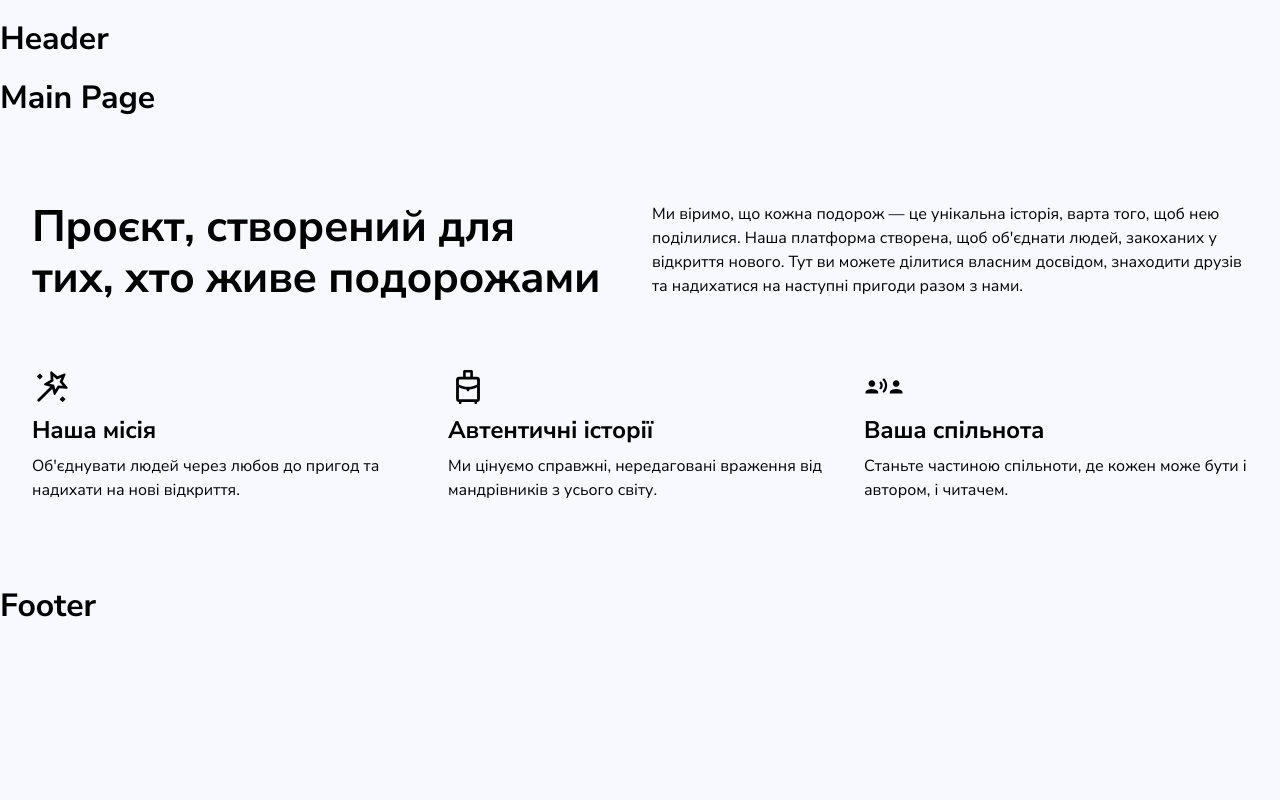
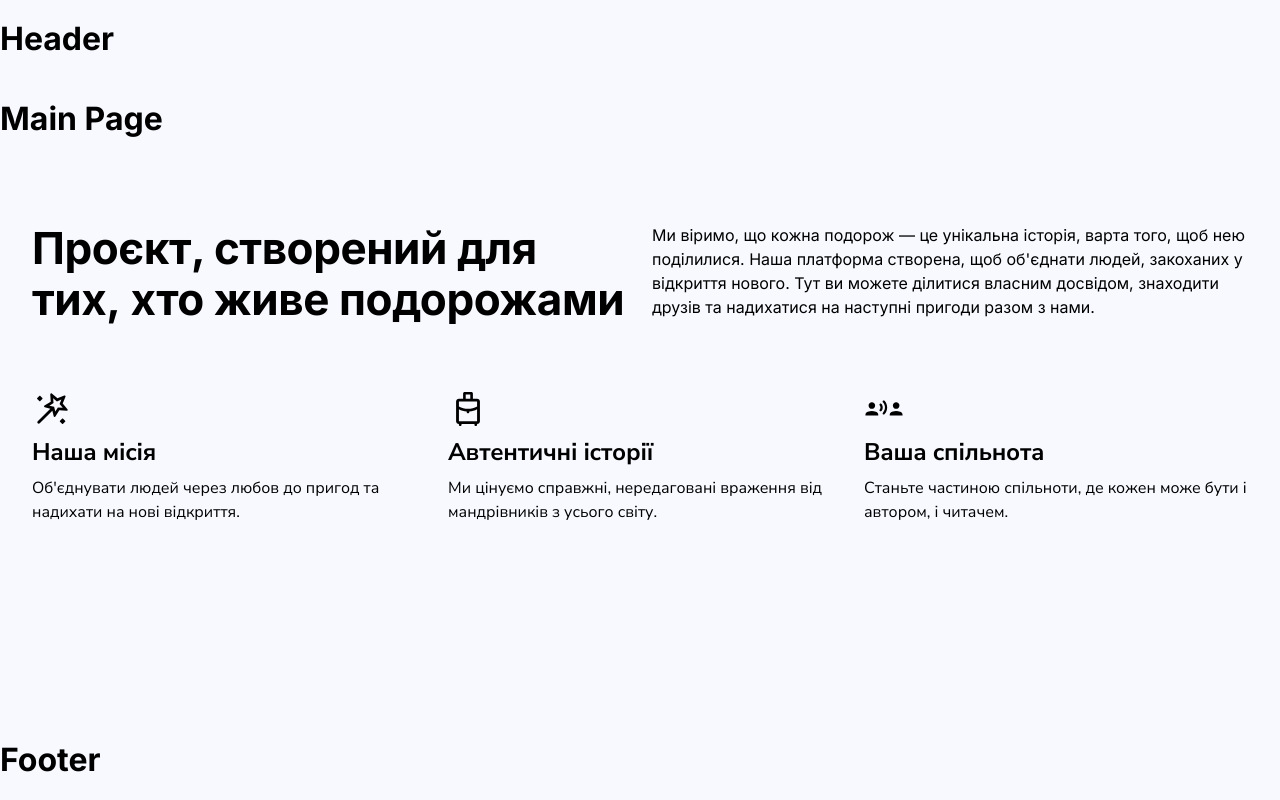
Before and after one commit to Diamond-FoxUA/codev1be-social-web, a Next.js app: page / in a window 1280 px wide. Built offline with nearby package versions, Linux system fonts and the light colour scheme; no server answers.

Commit message:
styles: add body, main, headings and paragraph global styles

```diff
--- a/app/globals.css
+++ b/app/globals.css
@@ -48,6 +48,7 @@
 
 html,
 body {
+  height: 100%;
   max-width: 100vw;
   overflow-x: hidden;
 }
@@ -58,6 +59,47 @@ body {
   font-family: var(--font-nunito-sans), Arial, Helvetica, sans-serif;
   -webkit-font-smoothing: antialiased;
   -moz-osx-font-smoothing: grayscale;
+  height: 100%;
+  display: flex;
+  flex-direction: column;
+  min-height: 100vh;
+}
+
+#__next {
+  display: flex;
+  flex-direction: column;
+  min-height: 100vh;
+}
+
+main {
+  flex: 1;
+}
+
+h1,
+h2,
+h3,
+h4,
+p {
+  font-family: var(--font-inter);
+  font-weight: 700;
+  font-size: 32px;
+}
+
+h2 {
+  font-size: 28px;
+}
+
+h3 {
+  font-size: 20px;
+}
+
+h4 {
+  font-size: 18px;
+}
+
+p {
+  font-weight: 400;
+  font-size: 16px;
 }
 
 *,
```
